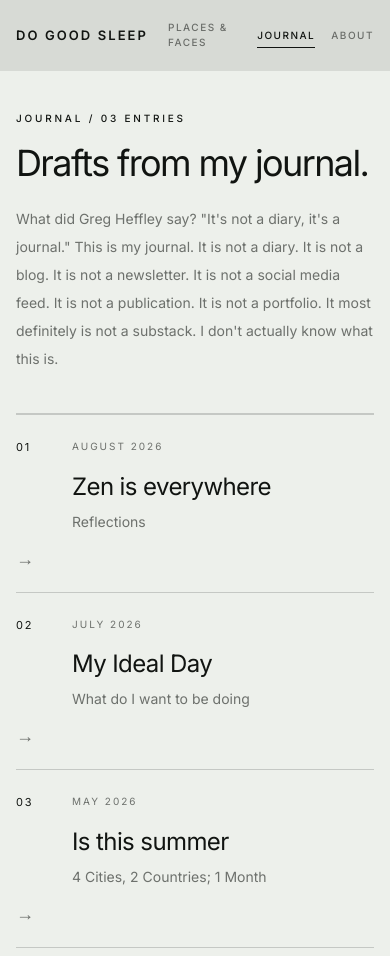
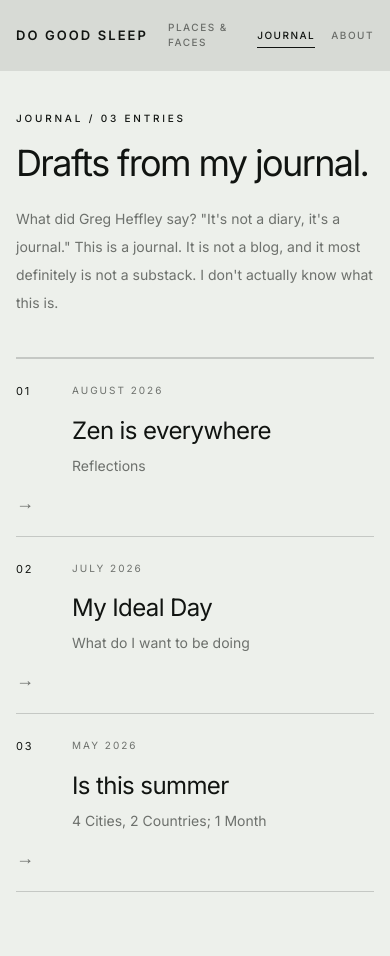
Before and after one commit to NotAkash/dogoodsleep, a Next.js app: page /journal in a window 390 px wide. Shown: the top 956 px of the page. Built offline with nearby package versions, Linux system fonts and the light colour scheme.

Commit message:
Mobile subdirectory fix

```diff
--- a/app/journal/page.tsx
+++ b/app/journal/page.tsx
@@ -17,9 +17,8 @@ export default function JournalPage() {
             </h1>
           </div>
           <p className="max-w-md text-sm leading-7 text-[var(--muted)] sm:text-base">
-            What did Greg Heffley say? &quot;It&apos;s not a diary, it&apos;s a journal.&quot; This is my journal.
-            It is not a diary. It is not a blog. It is not a newsletter. It is not a social media feed. It is not a publication. It is not a portfolio.
-            It most definitely is not a substack. I don&apos;t actually know what this is.
+            What did Greg Heffley say? &quot;It&apos;s not a diary, it&apos;s a journal.&quot; This is a journal.
+            It is not a blog, and it most definitely is not a substack. I don&apos;t actually know what this is.
           </p>
         </div>
 
--- a/components/places-faces-gallery.tsx
+++ b/components/places-faces-gallery.tsx
@@ -18,7 +18,7 @@ type ArchiveIndexProps = {
   archiveTotal: number;
   folders: ArchiveFolder[];
   loading: boolean;
-  onSelect: (folder: string | null) => void;
+  onSelect: (folder: string | null, hasChildren: boolean) => void;
   selectedFolder: string | null;
 };
 
@@ -43,7 +43,7 @@ function ArchiveFolderItems({
               className="archive-folder-button"
               aria-current={selectedFolder === folder.id ? "page" : undefined}
               aria-expanded={hasChildren ? isExpanded : undefined}
-              onClick={() => onSelect(folder.id)}
+              onClick={() => onSelect(folder.id, hasChildren)}
             >
               <span className="archive-folder-label">
                 <span>{folder.label}</span>
@@ -84,7 +84,7 @@ function ArchiveIndex({
         type="button"
         className="archive-folder-button archive-folder-all"
         aria-current={selectedFolder === null ? "page" : undefined}
-        onClick={() => onSelect(null)}
+        onClick={() => onSelect(null, false)}
       >
         <span>All photos</span>
         <span className="archive-folder-count" aria-hidden="true">
@@ -372,8 +372,11 @@ export function PlacesFacesGallery({
   const getImageKey = (image: GalleryImage, index: number) =>
     `${selectedFolder ?? "all"}-${page}-${image.id}-${index}`;
 
-  const handleFolderSelect = (folder: string | null) => {
-    if (mobileIndexOpen) {
+  const handleFolderSelect = (
+    folder: string | null,
+    hasChildren = false,
+  ) => {
+    if (mobileIndexOpen && !hasChildren) {
       setMobileIndexOpen(false);
       window.requestAnimationFrame(() => mobileSummaryRef.current?.focus());
     }
```
